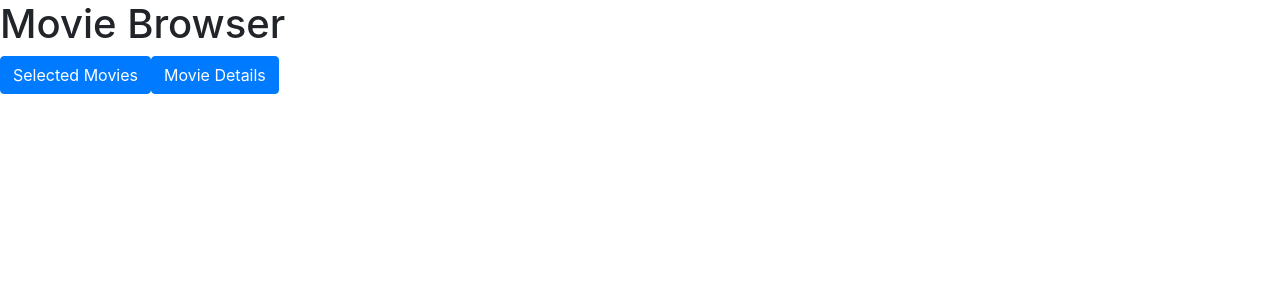
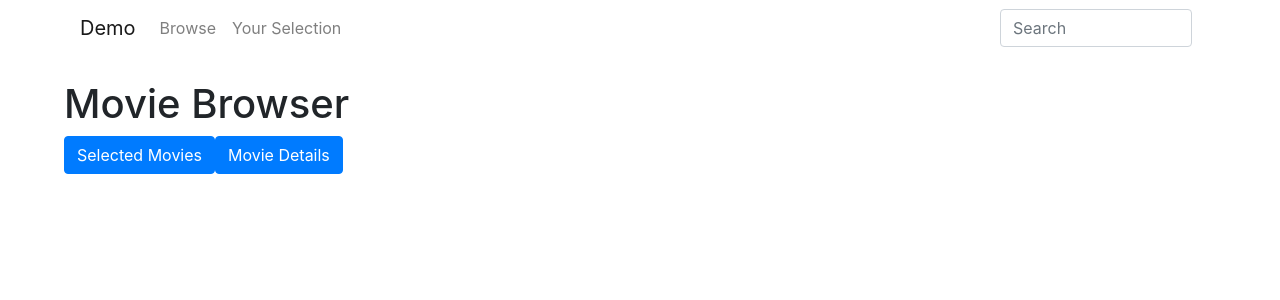
Before and after one commit to zacnel909/MovieBrowser, a React (Create React App) app: page / in a window 1280 px wide. Shown: the top 300 px of the page. Built offline with nearby package versions, Linux system fonts and the light colour scheme.

Commit message:
flex containers in App and basic navbar

```diff
--- a/src/App.js
+++ b/src/App.js
@@ -1,6 +1,6 @@
 import React from 'react';
 import { BrowserRouter as Router, Route } from 'react-router-dom';
-//import Navbar from './components/nabar.component';
+import Navbar from './components/navbar.component';
 import MovieBrowser from './components/movie-browser.component';
 import SelectedMovies from './components/selected-movies.component';
 import MovieDetails from './components/movie-details.component';
@@ -8,14 +8,32 @@ import MovieDetails from './components/movie-details.component';
 import 'bootstrap/dist/css/bootstrap.min.css';
 
 function App() {
+    let rowStyles = {
+        display: 'flex',
+        flexDirection: 'row',
+        flexWrap: 'nowrap',
+        justifyContent: 'center'
+    };
+
+    let columnStyles = {
+        display: 'flex',
+        flexDirection: 'column',
+        flexWrap: 'nowrap',
+        flexBasis: '90%'
+    };
+
     return (
-      <div className="App">
+        <div className="App" style={rowStyles}>
+            <div style={columnStyles}>
+                <Navbar />
+                <br />
                 <Router>
                     <Route path="/" exact component={MovieBrowser} />
                     <Route path="/SelectedMovies" exact component={SelectedMovies} />
                     <Route path="/MovieDetails" exact component={MovieDetails}/>
                 </Router>
             </div>
+      </div>
     );
 }
 
--- a/src/components/navbar.component.js
+++ b/src/components/navbar.component.js
@@ -0,0 +1,34 @@
+import React from 'react';
+import Navbar from 'react-bootstrap/Navbar';
+import Form from 'react-bootstrap/Form';
+import FormControl from 'react-bootstrap/FormControl';
+import Nav from 'react-bootstrap/Nav';
+
+export default function MyNavbar() {
+
+    return (
+        <Navbar expand="lg" style={{
+            width: '100%'
+        }}>
+            <Navbar.Brand href="/">Demo</Navbar.Brand>
+            <Navbar.Toggle aria-controls="basic-navbar-nav" />
+            <Navbar.Collapse id="basic-navbar-nav">
+                <Nav className="mr-auto">
+                    <Nav.Link href="/">Browse</Nav.Link>
+                    <Nav.Link href="/SelectedMovies">Your Selection</Nav.Link>
+                </Nav>
+                <Form inline autocomplete="off" style={{ position: 'relative' }}>
+                    <FormControl
+                        type="text"
+                        placeholder="Search"
+                        value={''}
+                        className="mr-sm-2" id="nav-search"
+                        style={{
+                            width: '12em'
+                        }}
+                    />
+                </Form>
+            </Navbar.Collapse>
+        </Navbar>
+    );
+}
```
Also changed, not shown: src/logo.svg (deleted). Lines whose indentation alone changed are shown as unchanged.
